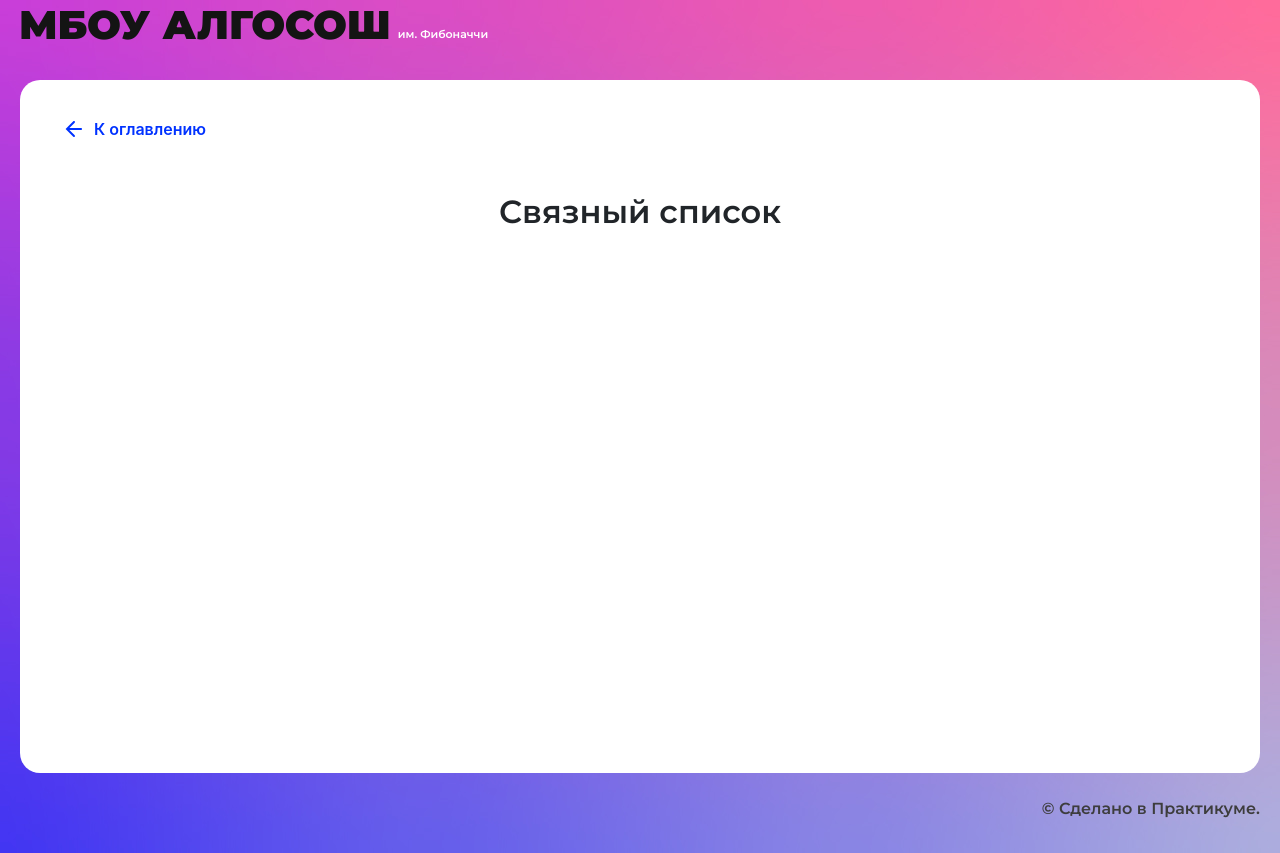
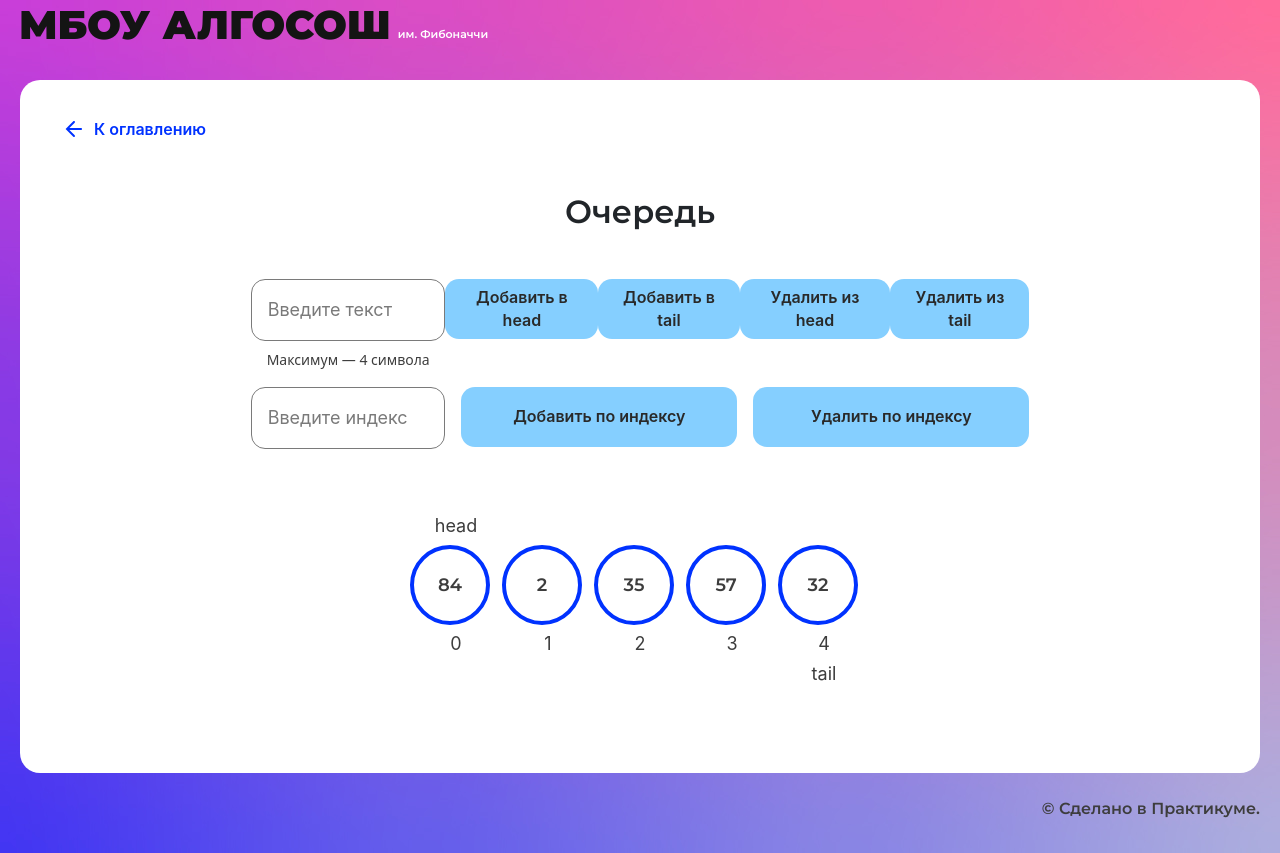
Before and after one commit to alloya/algososh, a React (Create React App) app: page /list in a window 1280 px wide. Built offline with nearby package versions, Linux system fonts and the light colour scheme.

Commit message:
direct changings

```diff
--- a/src/components/list-page/list-page.tsx
+++ b/src/components/list-page/list-page.tsx
@@ -1,10 +1,161 @@
-import React from "react";
+import React, { useEffect, useState } from "react";
+import { TCircle } from "../../types/circle";
+import { ElementStates } from "../../types/element-states";
+import { delay, getRndInteger } from "../../utils/utils";
+import { Button } from "../ui/button/button";
+import { Circle } from "../ui/circle/circle";
+import { Input } from "../ui/input/input";
 import { SolutionLayout } from "../ui/solution-layout/solution-layout";
 
+const DELAY = 500;
+const defaultLoaders = {
+  "addHeadLoader": false,
+  "addTailLoader": false,
+  "removeHeadLoader": false,
+  "removeTailLoader": false,
+  "addIndexLoader": false,
+  "removeIndexLoader": false
+};
+
+type TCircleIndex = TCircle & { index: number };
+
 export const ListPage: React.FC = () => {
+  const [queue, setQueue] = useState<TCircle[]>([{ style: ElementStates.Default }]);
+  const [input, setInput] = useState("");
+  const [indexInput, setIndexInput] = useState("");
+  const [tail, setTail] = useState(4);
+  const [head, setHead] = useState(0);
+  const [loaders, setLoaders] = useState(defaultLoaders);
+  const [tailObject, setTailObject] = useState<TCircleIndex>({ char: "", style: ElementStates.Changing, index: -1 });
+  const [headObject, setHeadObject] = useState<TCircleIndex>({ char: "", style: ElementStates.Changing, index: -1 });
+
+  useEffect(() => {
+    let array: TCircle[] = [];
+    for (let i = 0; i < 5; i++) {
+      array.push({ char: getRndInteger(0, 100).toString(), style: ElementStates.Default })
+    }
+    setQueue(array);
+  }, [])
+
+  const handleChange = (event: React.ChangeEvent<HTMLInputElement>) => {
+    setInput(event.target.value)
+  }
+
+  const directAdd = async (index: number) => {
+    if (input.length) {
+      index === head
+        ? setLoaders({ ...defaultLoaders, "addHeadLoader": true })
+        : setLoaders({ ...defaultLoaders, "addTailLoader": true });
+      setHeadObject({ ...headObject, char: input, index: index });
+      await delay(DELAY);
+      setHeadObject({ ...headObject, char: "", index: -1 });
+      index === head
+        ? queue.unshift({ char: input, style: ElementStates.Modified })
+        : queue.push({ char: input, style: ElementStates.Modified });
+      setTail(tail + 1);
+      setQueue([...queue]);
+      await delay(DELAY);
+      setInput("");
+      queue[index].style = ElementStates.Default;
+      setQueue([...queue]);
+      setLoaders({ ...defaultLoaders });
+    }
+  }
+
+  const directRemove = async (index: number) => {
+    index === head
+      ? setLoaders({ ...defaultLoaders, "removeHeadLoader": true })
+      : setLoaders({ ...defaultLoaders, "removeTailLoader": true });
+    setTailObject({ ...tailObject, char: queue[index].char, index: index });
+    queue[index].char = "";
+    setQueue([...queue]);
+    await delay(DELAY);
+    setTailObject({ ...tailObject, char: "", index: -1 });
+    index === head ? queue.shift() : queue.pop();
+    setTail(tail - 1);
+    setQueue([...queue]);
+    await delay(DELAY);
+    setLoaders({ ...defaultLoaders });
+  }
+
+  const isTail = (index: number): string | null | React.ReactElement => {
+    if (tailObject.index >= 0 && index === tailObject.index) {
+      return <Circle state={ElementStates.Changing} letter={tailObject.char} isSmall={true} />
+    }
+    return index === tail ? "tail" : null
+  }
+
+  const isHead = (index: number): string | null | React.ReactElement => {
+    if (headObject.index >= 0 && index === headObject.index) {
+      return <Circle state={ElementStates.Changing} letter={input} isSmall={true} />
+    }
+    return (queue[index].char?.length && index === head) ? "head" : null
+  }
+
   return (
-    <SolutionLayout title="Связный список">
-
+    <SolutionLayout title="Очередь">
+      <div className={'justify-content-between col-md-8 d-flex m-auto mb-3'}>
+        <Input
+          maxLength={4}
+          isLimitText={true}
+          extraClass={"col-md-3"}
+          placeholder={"Введите текст"}
+          type={"text"}
+          onChange={handleChange}
+          value={input} />
+        <Button
+          text={"Добавить в head"}
+          onClick={() => directAdd(head)}
+          isLoader={loaders.addHeadLoader}
+          disabled={false} />
+        <Button
+          text={"Добавить в tail"}
+          onClick={() => directAdd(tail)}
+          isLoader={loaders.addTailLoader}
+          disabled={false} />
+        <Button
+          text={"Удалить из head"}
+          onClick={() => directRemove(head)}
+          isLoader={loaders.removeHeadLoader}
+          disabled={false} />
+        <Button
+          text={"Удалить из tail"}
+          extraClass={''}
+          onClick={() => directRemove(tail)}
+          isLoader={loaders.removeTailLoader}
+          disabled={false} />
+      </div>
+      <div className={'justify-content-between col-md-8 d-flex m-auto mb-5 pb-5'}>
+        <Input
+          extraClass={"col-md-3"}
+          placeholder={"Введите индекс"}
+          type={"number"}
+          onChange={handleChange}
+          value={indexInput} />
+        <Button
+          extraClass={"col mx-3"}
+          text={"Добавить по индексу"}
+          // onClick={addToQueue}
+          isLoader={loaders.addIndexLoader}
+          disabled={false} />
+        <Button
+          text={"Удалить по индексу"}
+          extraClass={'col'}
+          //onClick={removeFromQueue}
+          isLoader={loaders.removeIndexLoader}
+          disabled={false} />
+      </div>
+      <div className={`d-flex justify-content-center col-md-8 m-auto flex-wrap`}>
+        {queue && queue.map((el, index) =>
+          <Circle
+            letter={el.char}
+            state={el.style}
+            key={index}
+            index={index}
+            extraClass={"pr-6 mr-auto"}
+            head={isHead(index)}
+            tail={isTail(index)} />)}
+      </div>
     </SolutionLayout>
   );
 };
--- a/src/components/string/string.tsx
+++ b/src/components/string/string.tsx
@@ -1,4 +1,5 @@
 import React, { useEffect, useState } from "react";
+import { TCircle } from "../../types/circle";
 import { ElementStates } from "../../types/element-states";
 import { switchFunc } from "../../utils/utils";
 import { Button } from "../ui/button/button";
@@ -6,11 +7,6 @@ import { Circle } from "../ui/circle/circle";
 import { Input } from "../ui/input/input";
 import { SolutionLayout } from "../ui/solution-layout/solution-layout";
 import s from "./string.module.css";
-
-type TCircle = {
-  char: string,
-  style: ElementStates
-}
 
 export const StringComponent: React.FC = () => {
   const [input, setInput] = useState("");
--- a/src/components/ui/input/input.tsx
+++ b/src/components/ui/input/input.tsx
@@ -18,7 +18,7 @@ export const Input: React.FC<InputProps> = ({
 }) => {
   const limitText =
     type === "text"
-      ? `Максимум — ${maxLength} символов`
+      ? `Максимум — ${maxLength} символа`
       : `Максимальное число — ${max}`;
 
   return (
```
